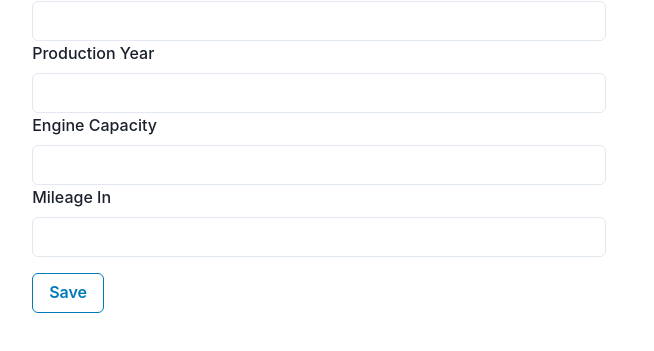
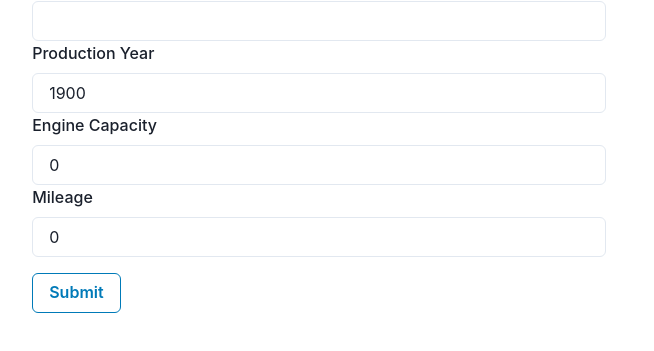
Before and after one commit to Bedol/fuelion-tracker, a Next.js app: page /vehicles/new in a window 1280 px wide. Shown: the part 267-618 px from the top of the page, without its empty margins (321-975 px from the left). Built offline with nearby package versions, Linux system fonts and the light colour scheme.

Commit message:
feat: build form for handle create new vehicle

```diff
--- a/pages/api/vehicles/index.ts
+++ b/pages/api/vehicles/index.ts
@@ -3,12 +3,34 @@ import { NextApiRequest, NextApiResponse } from "next";
 import { prisma } from "../../../lib/prisma";
 
 const handle = async (
-  _req: NextApiRequest,
-  resp: NextApiResponse<PrismaPromise<Vehicles[]> | {}>
+  req: NextApiRequest,
+  res: NextApiResponse<
+    | PrismaPromise<Vehicles[]>
+    | Omit<Vehicles, "id" | "created_at" | "updated_at">
+    | {}
+  >
 ) => {
-  const vehicles = await prisma.vehicles.findMany();
+  const { method, body } = req;
 
-  resp.json(vehicles);
+  switch (method) {
+    case "POST":
+      {
+        const result = await prisma.vehicles.create({
+          data: body,
+        });
+        res.json(result);
+      }
+      break;
+    case "GET":
+      {
+        const vehicles = await prisma.vehicles.findMany();
+        res.json(vehicles);
+      }
+      break;
+    default:
+      res.setHeader("Allow", ["POST", "GET"]);
+      res.status(405).end(`Method ${method} Not Allowed`);
+  }
 };
 
 export default handle;
--- a/pages/vehicles/new.tsx
+++ b/pages/vehicles/new.tsx
@@ -7,40 +7,108 @@ import {
   Input,
   Text,
 } from "@chakra-ui/react";
+import { Vehicles } from "@prisma/client";
+import { useFormik } from "formik";
+import { useMutation } from "react-query";
 
 const NewVehicle = () => {
+  const vehicleMutation = useMutation(
+    (values: Omit<Vehicles, "id" | "created_at" | "updated_at">) =>
+      fetch("/api/vehicles", {
+        method: "POST",
+        headers: { "Content-Type": "application/json" },
+        body: JSON.stringify(values),
+      })
+  );
+
+  const formik = useFormik({
+    initialValues: {
+      brand: "",
+      model: "",
+      fuel_type: "",
+      gearbox: "",
+      power: 0,
+      power_unit: "",
+      type: "",
+      production_year: 1900,
+      engine_capacity: 0.0,
+      mileage: 0,
+    },
+    onSubmit: async (values, actions) => {
+      await vehicleMutation.mutate(values);
+      actions.setSubmitting(false);
+      actions.resetForm();
+    },
+  });
+
   return (
     <Box>
       <Text fontSize="2xl" mb="2">
         Add New Vehicle
       </Text>
       <Flex flexDir="column" justifyContent="space-between">
-        <Box as="form">
+        <form onSubmit={formik.handleSubmit}>
           <FormControl>
             <FormLabel htmlFor="brand">Brand</FormLabel>
-            <Input type="text" name="brand" id="brand" />
+            <Input
+              type="text"
+              name="brand"
+              id="brand"
+              onChange={formik.handleChange}
+              value={formik.values.brand}
+            />
           </FormControl>
           <FormControl>
             <FormLabel htmlFor="model">Model</FormLabel>
-            <Input type="text" name="model" id="model" />
+            <Input
+              type="text"
+              name="model"
+              id="model"
+              onChange={formik.handleChange}
+              value={formik.values.model}
+            />
           </FormControl>
           <FormControl>
             <FormLabel htmlFor="production_year">Production Year</FormLabel>
-            <Input type="number" name="production_year" id="production_year" />
+            <Input
+              type="number"
+              name="production_year"
+              id="production_year"
+              onChange={formik.handleChange}
+              value={formik.values.production_year}
+            />
           </FormControl>
           <FormControl>
             <FormLabel htmlFor="engine_capacity">Engine Capacity</FormLabel>
-            <Input type="number" name="engine_capacity" id="engine_capacity" />
+            <Input
+              type="number"
+              name="engine_capacity"
+              id="engine_capacity"
+              onChange={formik.handleChange}
+              value={formik.values.engine_capacity}
+            />
           </FormControl>
           <FormControl>
-            <FormLabel htmlFor="mileage_in">Mileage In</FormLabel>
-            <Input type="number" name="mileage_in" id="mileage_in" />
+            <FormLabel htmlFor="mileage">Mileage</FormLabel>
+            <Input
+              type="number"
+              name="mileage"
+              id="mileage"
+              onChange={formik.handleChange}
+              value={formik.values.mileage}
+            />
           </FormControl>
 
-          <Button colorScheme="telegram" variant="outline" my="4">
-            Save
+          <Button
+            type="submit"
+            colorScheme="telegram"
+            variant="outline"
+            my="4"
+            disabled={formik.isSubmitting}
+          >
+            {formik.isSubmitting ? "Submitting..." : "Submit"}
           </Button>
-        </Box>
+        </form>
       </Flex>
     </Box>
   );
```
